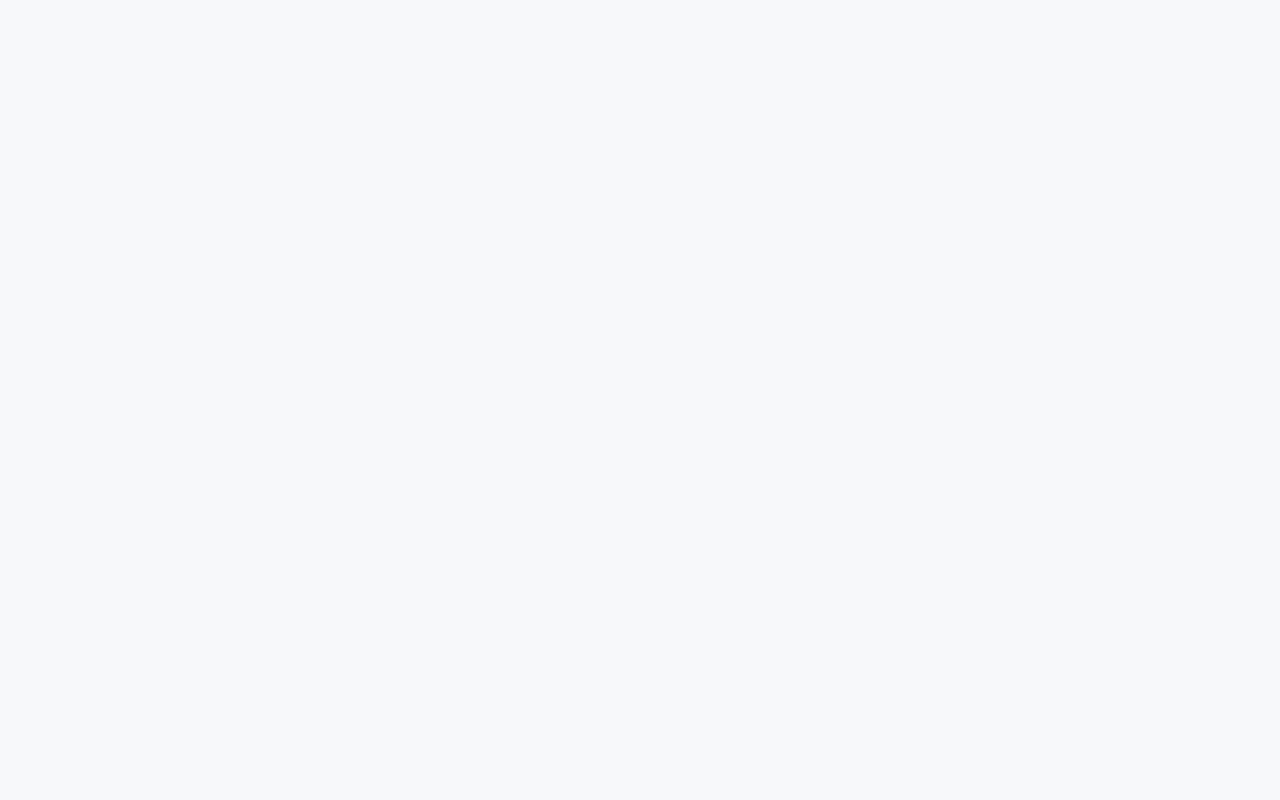
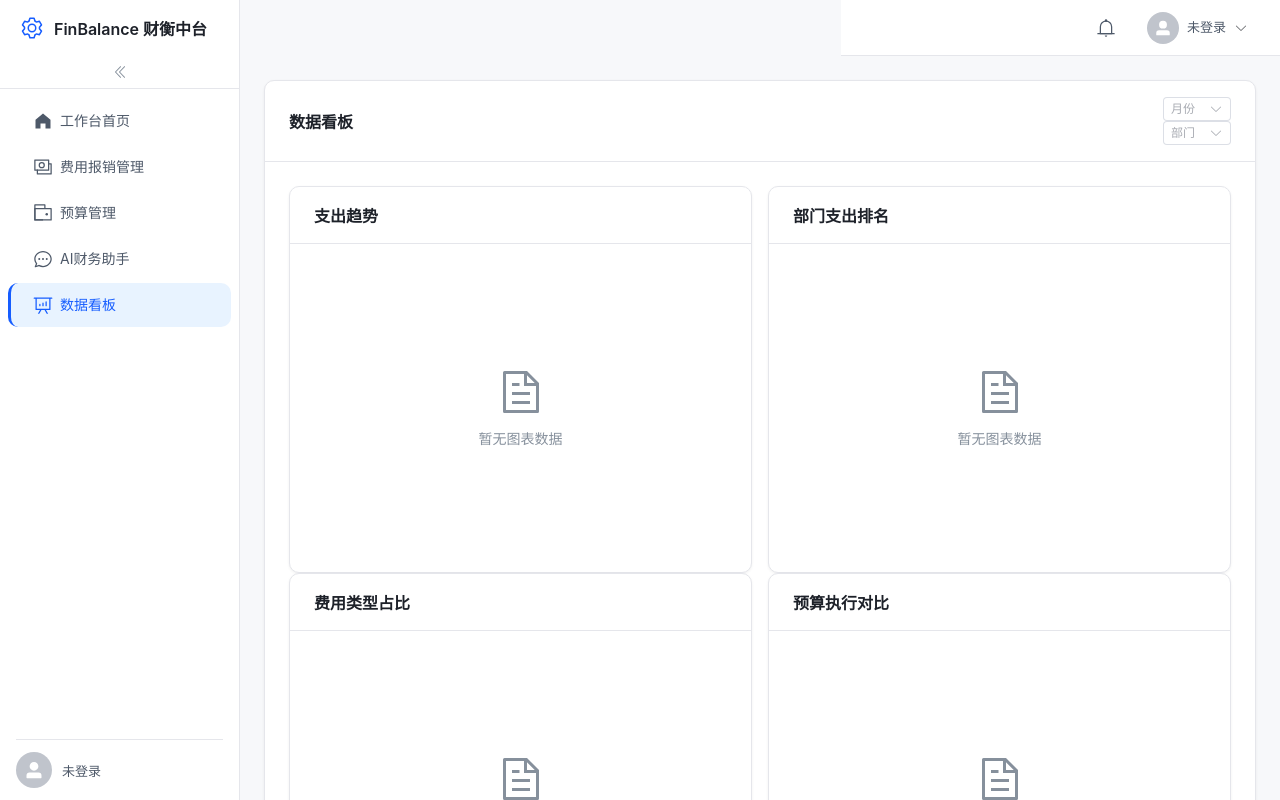
Before and after one commit to zZhou6725/SmartBudget, a Vue app in the folder frontend/: page /dashboard in a window 1280 px wide. Before the commit this address had no page. Shown: the top 800 px of the page. Built offline with nearby package versions, Linux system fonts and the light colour scheme.

Commit message:
feat(前端-数据看板): 数据看板4象限图表布局——趋势/排名/占比/预算执行
支出趋势折线图+部门排名柱状图+费用类型饼图+预算执行对比，
月份/部门筛选器，侧边栏追加数据看板菜单。

```diff
--- /dev/null
+++ b/frontend/src/api/modules/dashboard.ts
@@ -0,0 +1,38 @@
+import type { ApiResponse } from '@/types/global'
+import type { TrendItem, DeptRankItem, CategoryPieItem, BudgetExecItem } from '@/types/dashboard'
+
+// import http from '@/api/index'
+
+/**
+ * 支出趋势
+ * GET /api/v1/dashboard/trend
+ */
+// export async function getTrend(): Promise<ApiResponse<TrendItem[]>> {
+//   return http.get('/dashboard/trend')
+// }
+
+/**
+ * 部门支出排名
+ * GET /api/v1/dashboard/dept-rank
+ */
+// export async function getDeptRank(): Promise<ApiResponse<DeptRankItem[]>> {
+//   return http.get('/dashboard/dept-rank')
+// }
+
+/**
+ * 费用类型饼图
+ * GET /api/v1/dashboard/category-pie
+ */
+// export async function getCategoryPie(): Promise<ApiResponse<CategoryPieItem[]>> {
+//   return http.get('/dashboard/category-pie')
+// }
+
+/**
+ * 预算执行
+ * GET /api/v1/dashboard/budget-exec
+ */
+// export async function getBudgetExec(): Promise<ApiResponse<BudgetExecItem[]>> {
+//   return http.get('/dashboard/budget-exec')
+// }
+
+export {}
--- a/frontend/src/layout/components/SideBar.vue
+++ b/frontend/src/layout/components/SideBar.vue
@@ -90,7 +90,7 @@
 <script setup lang="ts">
 import { computed, ref } from 'vue'
 import { useRoute } from 'vue-router'
-import { DArrowLeft, DArrowRight, UserFilled, Setting, HomeFilled, Money, Wallet, ChatDotRound } from '@element-plus/icons-vue'
+import { DArrowLeft, DArrowRight, UserFilled, Setting, HomeFilled, Money, Wallet, ChatDotRound, DataAnalysis } from '@element-plus/icons-vue'
 import { useLayoutStore } from '@/stores/useLayout'
 import type { MenuItem } from '@/types/menu'
 import EmptyHolder from '@/components/EmptyHolder.vue'
@@ -111,6 +111,7 @@ const menuList = ref<MenuItem[]>([
   { id: 'expense', title: '费用报销管理', icon: Money, path: '/expense' },
   { id: 'budget', title: '预算管理', icon: Wallet, path: '/budget' },
   { id: 'ai', title: 'AI财务助手', icon: ChatDotRound, path: '/ai-assistant' },
+  { id: 'dashboard', title: '数据看板', icon: DataAnalysis, path: '/dashboard' },
 ])
 
 /** 预留：用户信息绑定 */
--- a/frontend/src/router/index.ts
+++ b/frontend/src/router/index.ts
@@ -32,7 +32,12 @@ const routes: RouteRecordRaw[] = [
         component: () => import('@/views/ai-assistant/index.vue'),
         meta: { title: 'AI财务助手' },
       },
-      // { path: 'dashboard', name: 'Dashboard', component: ..., meta: { title: '数据看板' } },
+      {
+        path: 'dashboard',
+        name: 'Dashboard',
+        component: () => import('@/views/dashboard/index.vue'),
+        meta: { title: '数据看板' },
+      },
       // { path: 'message', name: 'Message', component: ..., meta: { title: '消息预警' } },
       // { path: 'organization', name: 'Organization', component: ..., meta: { title: '组织权限' } },
       // { path: 'personal', name: 'Personal', component: ..., meta: { title: '个人中心' } },
--- /dev/null
+++ b/frontend/src/types/dashboard.ts
@@ -0,0 +1,27 @@
+/** 支出趋势数据点（对齐后端 TrendItem） */
+export interface TrendItem {
+  month: string
+  amount: number
+}
+
+/** 部门支出排名（对齐后端 DeptRankItem） */
+export interface DeptRankItem {
+  deptName: string
+  amount: number
+  usageRate: number
+}
+
+/** 费用类型占比（对齐后端 CategoryPieItem） */
+export interface CategoryPieItem {
+  category: string
+  amount: number
+  percent: number
+}
+
+/** 预算执行情况（对齐后端 BudgetExecItem） */
+export interface BudgetExecItem {
+  deptName: string
+  budget: number
+  used: number
+  rate: number
+}
--- /dev/null
+++ b/frontend/src/views/dashboard/index.vue
@@ -0,0 +1,73 @@
+<template>
+  <div class="dashboard">
+    <PageCard>
+      <template #title>数据看板</template>
+      <template #extra>
+        <el-select v-model="selectedMonth" placeholder="月份" size="small">
+          <el-option v-for="m in monthOptions" :key="m" :label="m" :value="m" />
+        </el-select>
+        <el-select v-model="selectedDept" placeholder="部门" size="small" clearable>
+          <el-option v-for="d in deptOptions" :key="d" :label="d" :value="d" />
+        </el-select>
+      </template>
+
+      <el-row :gutter="16">
+        <!-- 支出趋势折线图 -->
+        <el-col :xs="24" :lg="12">
+          <ChartContainer title="支出趋势" :empty="trendData.length === 0">
+            <div class="dashboard__chart-placeholder">折线图 — 12个月趋势</div>
+          </ChartContainer>
+        </el-col>
+
+        <!-- 部门支出排名柱状图 -->
+        <el-col :xs="24" :lg="12">
+          <ChartContainer title="部门支出排名" :empty="deptRankData.length === 0">
+            <div class="dashboard__chart-placeholder">柱状图 — Top5部门</div>
+          </ChartContainer>
+        </el-col>
+
+        <!-- 费用类型饼图 -->
+        <el-col :xs="24" :lg="12">
+          <ChartContainer title="费用类型占比" :empty="categoryPieData.length === 0">
+            <div class="dashboard__chart-placeholder">饼图 — 分类占比</div>
+          </ChartContainer>
+        </el-col>
+
+        <!-- 预算执行对比 -->
+        <el-col :xs="24" :lg="12">
+          <ChartContainer title="预算执行对比" :empty="budgetExecData.length === 0">
+            <div class="dashboard__chart-placeholder">条形图 — 预算 vs 实际</div>
+          </ChartContainer>
+        </el-col>
+      </el-row>
+    </PageCard>
+  </div>
+</template>
+
+<script setup lang="ts">
+import { ref } from 'vue'
+import PageCard from '@/components/PageCard.vue'
+import ChartContainer from '@/components/ChartContainer.vue'
+import type { TrendItem, DeptRankItem, CategoryPieItem, BudgetExecItem } from '@/types/dashboard'
+
+const selectedMonth = ref('')
+const selectedDept = ref('')
+const monthOptions = ref<string[]>([])
+const deptOptions = ref<string[]>([])
+
+const trendData = ref<TrendItem[]>([])
+const deptRankData = ref<DeptRankItem[]>([])
+const categoryPieData = ref<CategoryPieItem[]>([])
+const budgetExecData = ref<BudgetExecItem[]>([])
+</script>
+
+<style scoped>
+.dashboard__chart-placeholder {
+  display: flex;
+  align-items: center;
+  justify-content: center;
+  min-height: 280px;
+  color: var(--text-placeholder);
+  font-size: 14px;
+}
+</style>
```
Also changed, not shown: 1 other file (tests, documents, lock files or other folders).
